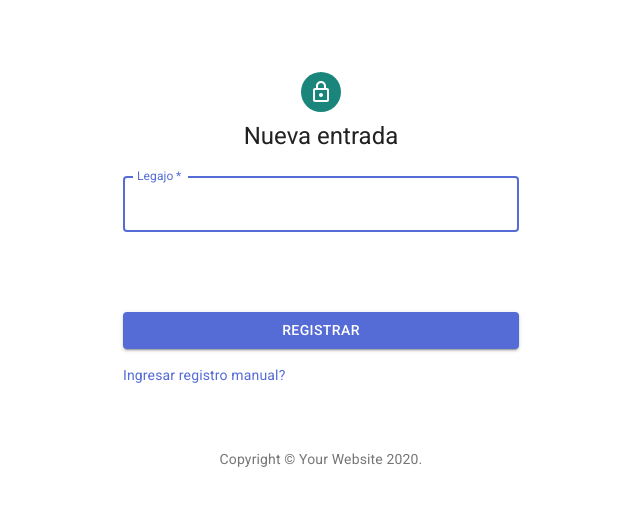
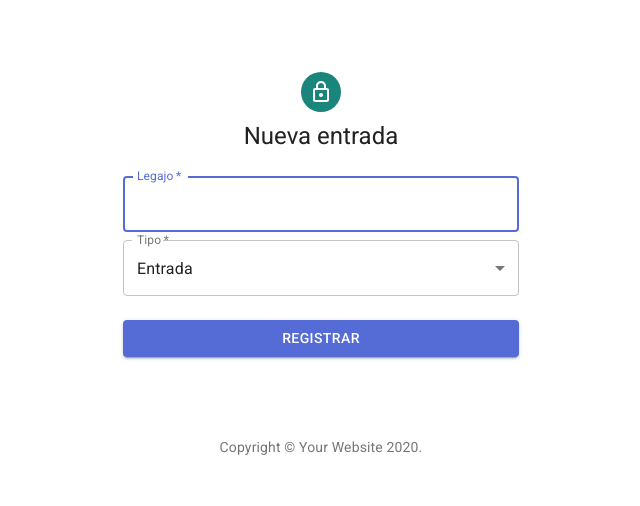
Before and after one commit to a-maggi/uade-integracion-pws, a React (Create React App) app: page /sign in a window 1280 px wide. Shown: the top 506 px of the page, without its empty margins (319-959 px from the left). Built offline with nearby package versions, Linux system fonts and the light colour scheme.

Commit message:
Entrada y login

```diff
--- a/src/pages/SignInPage.js
+++ b/src/pages/SignInPage.js
@@ -3,8 +3,7 @@ import Avatar from '@material-ui/core/Avatar';
 import Button from '@material-ui/core/Button';
 import CssBaseline from '@material-ui/core/CssBaseline';
 import TextField from '@material-ui/core/TextField';
-import FormControlLabel from '@material-ui/core/FormControlLabel';
-import Checkbox from '@material-ui/core/Checkbox';
+import CircularProgress from '@material-ui/core/CircularProgress';
 import Link from '@material-ui/core/Link';
 import Paper from '@material-ui/core/Paper';
 import Box from '@material-ui/core/Box';
@@ -12,6 +11,8 @@ import Grid from '@material-ui/core/Grid';
 import LockOutlinedIcon from '@material-ui/icons/LockOutlined';
 import Typography from '@material-ui/core/Typography';
 import { makeStyles } from '@material-ui/core/styles';
+import { green } from '@material-ui/core/colors';
+import FormHelperText from '@material-ui/core/FormHelperText';
 
 function Copyright() {
   return (
@@ -55,10 +56,55 @@ const useStyles = makeStyles((theme) => ({
   submit: {
     margin: theme.spacing(3, 0, 2),
   },
+  wrapper: {
+    position: 'relative',
+  },
+  buttonProgress: {
+    color: green[500],
+    position: 'absolute',
+    top: '50%',
+    left: '50%',
+    marginTop: -12,
+    marginLeft: -12,
+  },
 }));
 
 export default () => {
   const classes = useStyles();
+  const [loading, setLoading] = React.useState(false);
+  const [messageError, seMessageError] = React.useState(false);
+  const [formData, updateFormData] = React.useState({
+    identifier: "",
+    password: ""
+  });
+
+  const handleChange = (e) => {
+    updateFormData({
+      ...formData,
+
+      // Trimming any whitespace
+      [e.target.name]: e.target.value
+    });
+  };
+
+  const onSubmit = async (e) => {
+    e.preventDefault();
+    setLoading(true)
+    console.log(formData)
+    const data = await fetch('https://integracion-apps.herokuapp.com/auth/local', {
+      method: 'POST',
+      headers: {
+        'Accept': 'application/json',
+        'Content-Type': 'application/json'
+      },
+      body: JSON.stringify(formData)
+    });
+    const results = await data.json();
+    console.log(results);
+    if (results.statusCode > 300) seMessageError(results.message)
+    else seMessageError(false)
+    setLoading(false)
+  }
 
   return (
     <Grid container component="main" className={classes.root}>
@@ -72,7 +118,8 @@ export default () => {
           <Typography component="h1" variant="h5">
             Sign in
           </Typography>
-          <form className={classes.form} noValidate>
+          <form className={classes.form} onSubmit={onSubmit}>
+            {messageError && <FormHelperText>{Array.isArray(messageError)? messageError[0].messages[0].message : messageError }</FormHelperText>}
             <TextField
               variant="outlined"
               margin="normal"
@@ -80,8 +127,9 @@ export default () => {
               fullWidth
               id="email"
               label="Email Address"
-              name="email"
+              name="identifier"
               autoComplete="email"
+              onChange={handleChange}
               autoFocus
             />
             <TextField
@@ -94,32 +142,21 @@ export default () => {
               type="password"
               id="password"
               autoComplete="current-password"
+              onChange={handleChange}
             />
-            <FormControlLabel
-              control={<Checkbox value="remember" color="primary" />}
-              label="Remember me"
-            />
+            <div className={classes.wrapper}>
               <Button
                 type="submit"
                 fullWidth
                 variant="contained"
                 color="primary"
+                disabled={loading}
                 className={classes.submit}
               >
-              Sign In
+                Ingresar
           </Button>
-            <Grid container>
-              <Grid item xs>
-                <Link href="#" variant="body2">
-                  Forgot password?
-                </Link>
-              </Grid>
-              <Grid item>
-                <Link href="#" variant="body2">
-                  {"Don't have an account? Sign Up"}
-                </Link>
-              </Grid>
-            </Grid>
+              {loading && <CircularProgress size={24} className={classes.buttonProgress} />}
+            </div>
             <Box mt={5}>
               <Copyright />
             </Box>
--- a/src/pages/SignPage.js
+++ b/src/pages/SignPage.js
@@ -3,6 +3,10 @@ import Avatar from '@material-ui/core/Avatar';
 import Button from '@material-ui/core/Button';
 import CssBaseline from '@material-ui/core/CssBaseline';
 import TextField from '@material-ui/core/TextField';
+import FormControl from '@material-ui/core/FormControl';
+import Select from '@material-ui/core/Select';
+import InputLabel from '@material-ui/core/InputLabel';
+import MenuItem from '@material-ui/core/MenuItem';
 import CircularProgress from '@material-ui/core/CircularProgress';
 import Link from '@material-ui/core/Link';
 import Grid from '@material-ui/core/Grid';
@@ -63,12 +67,11 @@ const useStyles = makeStyles((theme) => ({
 export default () => {
   const classes = useStyles();
   const [loading, setLoading] = React.useState(false);
-  const [isManual, setManual] = React.useState(false);
-  const [messageError, seMessageError] = React.useState(false);
+  const [messageError, setMessageError] = React.useState(false);
+  const [success, setSuccess] = React.useState(false);
   const [formData, updateFormData] = React.useState({
     taxNumber: "",
-    type: "entry",
-    fechaHora: ""
+    type: "entry"
   });
 
   const handleChange = (e) => {
@@ -76,13 +79,14 @@ export default () => {
       ...formData,
 
       // Trimming any whitespace
-      [e.target.name]: e.target.value.trim()
+      [e.target.name]: e.target.value
     });
   };
 
   const onSubmit = async (e) => {
     e.preventDefault();
     setLoading(true)
+    console.log(formData)
     const data = await fetch('https://integracion-apps.herokuapp.com/signeds', {
       method: 'POST',
       headers: {
@@ -93,8 +97,8 @@ export default () => {
     });
     const results = await data.json();
     console.log(results);
-    if(results.statusCode > 300)
-      seMessageError(results.message)
+    if (results.statusCode > 300) setMessageError(results.message);
+    else {setMessageError(false); setSuccess(true)};
 
     setLoading(false)
   }
@@ -110,7 +114,8 @@ export default () => {
           Nueva entrada
         </Typography>
         <form className={classes.form} onSubmit={onSubmit}>
-        { messageError && <FormHelperText>{messageError}</FormHelperText>  }
+          {messageError && <FormHelperText>{messageError}</FormHelperText>}
+          { success && <FormHelperText>Entrada registrada con exito =D</FormHelperText>}
           <TextField
             variant="outlined"
             margin="normal"
@@ -123,20 +128,20 @@ export default () => {
             autoComplete="legajo"
             autoFocus
           />
-
-          <Fade in={isManual}>
-            <TextField
-              id="datetime-local"
-              label="Fecha"
-              type="datetime-local"
-              defaultValue="2017-05-24T10:30"
-              className={classes.textField}
+          <FormControl required fullWidth variant="outlined" className={classes.formControl}>
+            <InputLabel id="demo-simple-select-outlined-label">Tipo</InputLabel>
+            <Select
+              labelId="demo-simple-select-outlined-label"
+              id="demo-simple-select-outlined"
               onChange={handleChange}
-              name="fechaHora"
-              InputLabelProps={{
-                shrink: true,
-              }}
-            /></Fade>
+              name="type"
+              value={formData.type}
+              label="tipo"
+            >
+              <MenuItem value="entry">Entrada</MenuItem>
+              <MenuItem value="egress">Salida</MenuItem>
+            </Select>
+          </FormControl>
           <div className={classes.wrapper}>
             <Button
               type="submit"
@@ -150,21 +155,6 @@ export default () => {
           </Button>
             {loading && <CircularProgress size={24} className={classes.buttonProgress} />}
           </div>
-          <Grid container>
-            <Grid item xs>
-              <Fade in={!isManual}>
-                <Link href="#" variant="body2" onClick={() => setManual(true)}>
-                  Ingresar registro manual?
-              </Link>
-              </Fade>
-              <Fade in={isManual}>
-                <Link href="#" variant="body2" onClick={() => setManual(false)}>
-                  Cancelar <Close style={{ fontSize: 14, verticalAlign: "middle" }}></Close>
-                </Link>
-              </Fade>
-            </Grid>
-
-          </Grid>
         </form>
       </div>
       <Box mt={8}>
```
Lines whose indentation alone changed are shown as unchanged.
